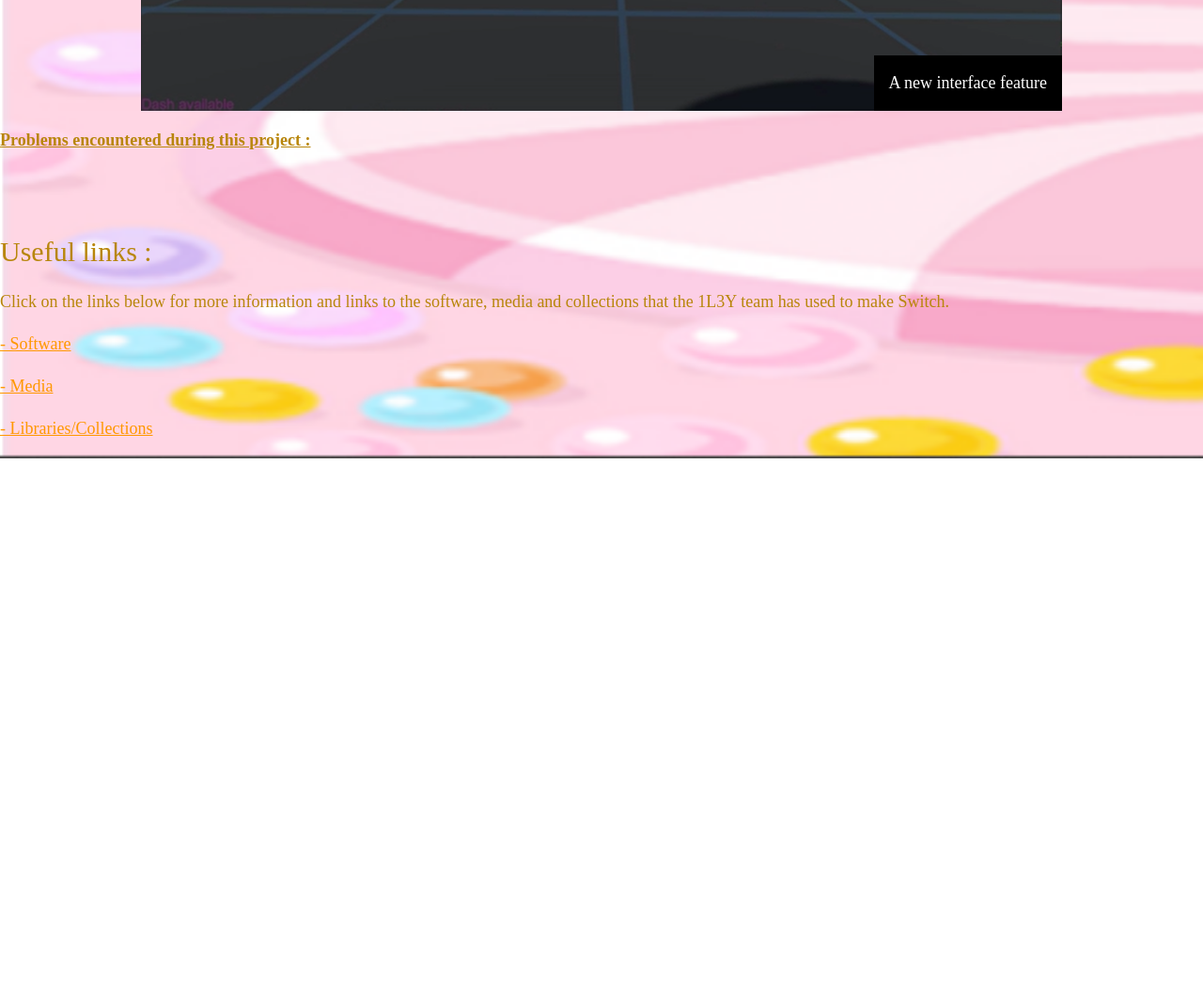
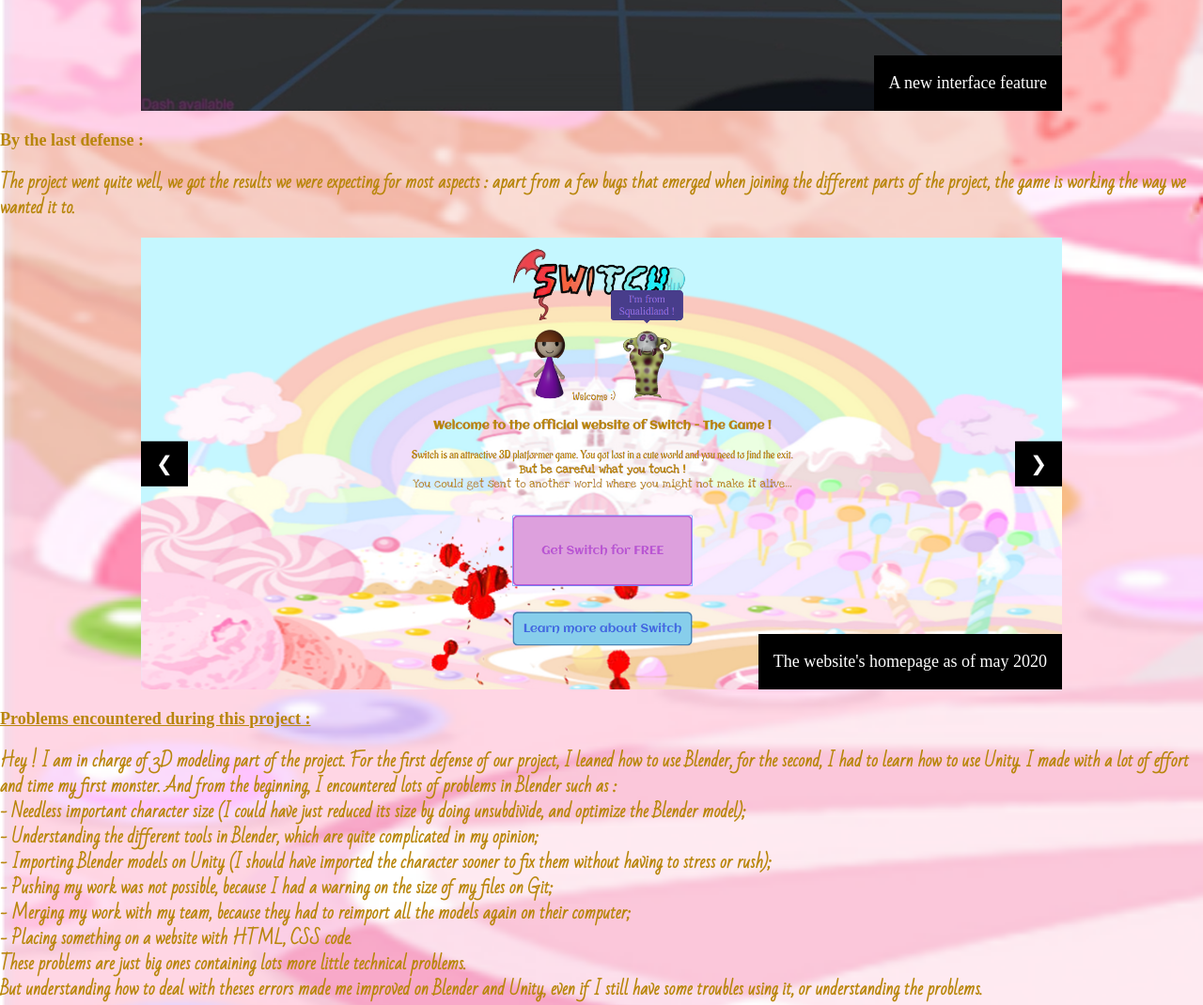
Before and after one commit to Yagg-Yoon/Switch, a plain HTML site: page Switch_info.html in a window 1280 px wide. Shown: the part 2300-3370 px from the top of the page at 94% size. Before the commit the page ends 2788 px from the top, so only its background shows below. Drawn offline with nearby package versions, Linux system fonts and the light colour scheme; a web font is replaced by a local one.

Commit message:
kinda final

```diff
--- a/Switch_info.html
+++ b/Switch_info.html
@@ -1,3 +1,4 @@
+
 <!doctype html>
 <html>
 <head>
@@ -162,7 +163,29 @@ More level making, as well as modeling and animating more monsters and player de
   <button class="w3-button w3-display-left w3-black" onclick="plusDivstwo(-1)">&#10094;</button>
 <button class="w3-button w3-display-right w3-black" onclick="plusDivstwo(1)">&#10095;</button>
 </div>
+<p><b>By the last defense :</b></p>
+<p class="journal">The project went quite well, we got the results we were expecting for most aspects : apart from a few bugs that emerged when joining
+the different parts of the project, the game is working the way we wanted it to.</p>
+<div class="w3-content w3-display-container">
+ <div class="w3-display-container d3_slides">
+<img src="./img/switch_website_may_homepage.png" style="width:100%">
+<div class="w3-display-bottomright w3-large w3-container w3-padding-16 w3-black">
+    The website's homepage as of may 2020
+  </div>
+  </div>
+  <button class="w3-button w3-display-left w3-black" onclick="plusDivsthree(-1)">&#10094;</button>
+<button class="w3-button w3-display-right w3-black" onclick="plusDivsthree(1)">&#10095;</button>
+</div>
 	<p><b><u>Problems encountered during this project :</u></b></p>
+	<p class="journal">Hey ! I am in charge of 3D modeling part of the project.  For the first defense of our project, I leaned how to use Blender, for the second, I had to learn how to use Unity. I made with a lot of effort and time my first monster. And from the beginning, I encountered lots of problems in Blender such as :
+<br>-    Needless important character size (I could have just reduced its size by doing unsubdivide, and optimize the Blender model);
+<br>-    Understanding the different tools in Blender, which are quite complicated in my opinion;
+<br>-    Importing Blender models on Unity (I should have imported the character sooner to fix them without having to stress or rush);
+<br>-    Pushing my work was not possible, because I had a warning on the size of my files on Git;
+<br>-    Merging my work with my team, because they had to reimport all the models again on their computer;
+<br>-    Placing something on a website with HTML, CSS code.
+<br>These problems are just big ones containing lots more little technical problems.
+<br>But understanding how to deal with theses errors made me improved on Blender and Unity, even if I still have some troubles using it, or understanding the problems.</p>
 	<br><br>
 	<h2>Useful links :</h2>
 	<p>Click on the links below for more information and links to the software, media and collections that the 1L3Y team has used to make Switch.</p>
@@ -206,6 +229,24 @@ function showDivstwo(n) {
   }
   x[slideIndextwo-1].style.display = "block";
  }
+
+ var slideIndexthree = 1;
+showDivsthree(slideIndexthree);
+
+function plusDivsthree(n) {
+  showDivsthree(slideIndexthree += n);
+}
+
+function showDivsthree(n) {
+  var i;
+  var x = document.getElementsByClassName("d3_slides");
+  if (n > x.length) {slideIndexthree = 1}
+  if (n < 1) {slideIndexthree = x.length}
+  for (i = 0; i < x.length; i++) {
+     x[i].style.display = "none";
+  }
+  x[slideIndexthree-1].style.display = "block";
+ }
 </script>
 </body>
 <style>
```
Also changed, not shown: img/switch_website_may_homepage.png (added).
